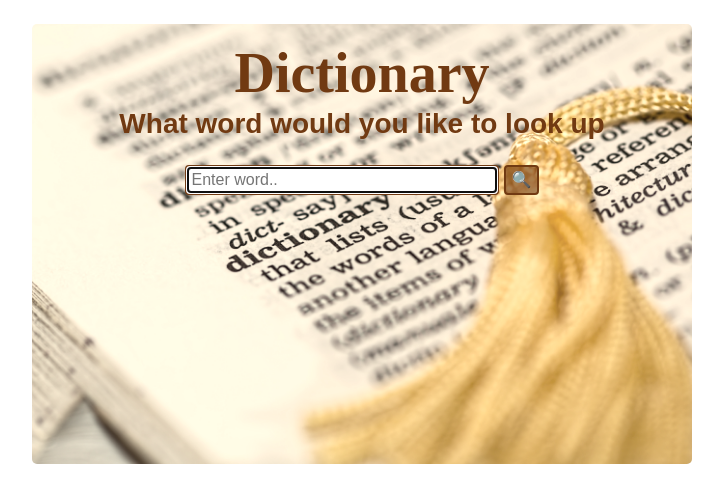
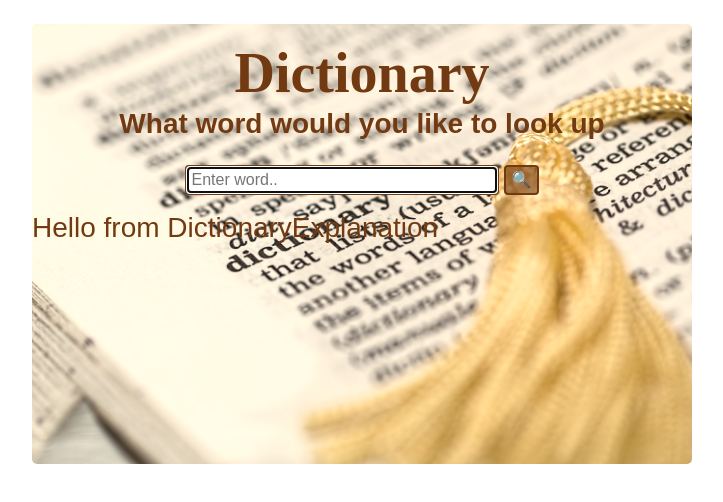
Before and after one commit to touraymk/dictionary-react-app, a React (Create React App) app: page / in a window 1280 px wide. Shown: the top 502 px of the page, without its empty margins (278-1001 px from the left). Built offline with nearby package versions, Linux system fonts and the light colour scheme.

Commit message:
Added DictionaryExplanation.js/css

```diff
--- a/src/Dictionary.js
+++ b/src/Dictionary.js
@@ -2,6 +2,7 @@ import React, { useState } from "react";
 import axios from "axios";
 import "./Dictionary.css";
 import imageBackground from "./dictionary-bg.jpg";
+import DictionaryExplanation from "./DictionaryExplanation";
 
 export default function Dictionary() {
   let [keyword, setKeyword] = useState("");
@@ -48,7 +49,9 @@ export default function Dictionary() {
           <button type="submit">🔍</button>
         </form>
       </header>
-      <main></main>
+      <main>
+        <DictionaryExplanation data={dictionary} />
+      </main>
     </div>
   );
 }
--- /dev/null
+++ b/src/DictionaryExplanation.js
@@ -0,0 +1,6 @@
+import React from "react";
+import "./Dictionary.css";
+
+export default function DictionaryExplanation(props) {
+  return <h3>Hello from DictionaryExplanation</h3>;
+}
```
Also changed, not shown: src/DictionaryExplanation.css (added).
